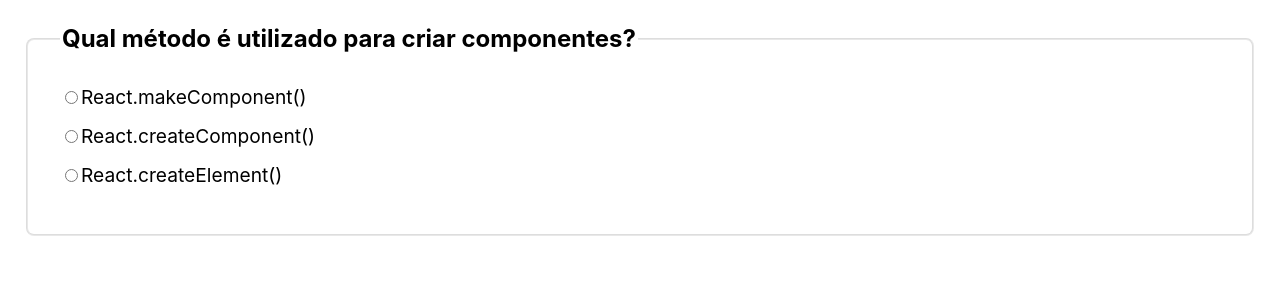
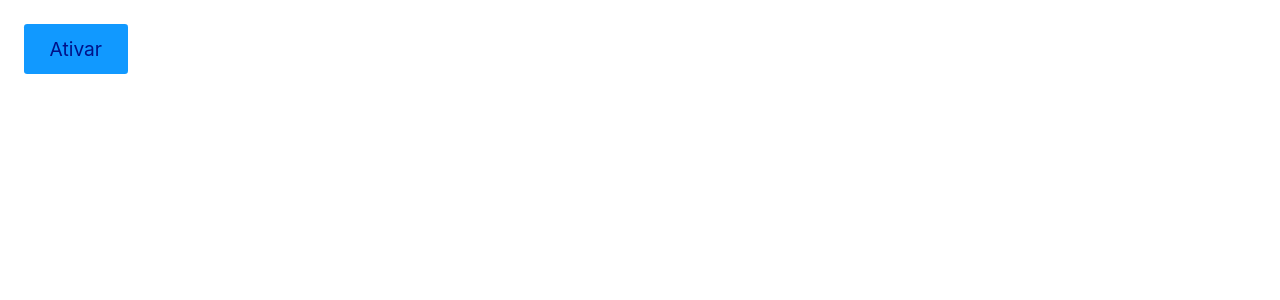
Before and after one commit to GMBermeo/React-Origamid, a React (Create React App) app in the folder appreact/: page / in a window 1280 px wide. Shown: the top 300 px of the page. Built offline with nearby package versions, Linux system fonts and the light colour scheme.

Commit message:
📖 0505 Animações 1 (CSS: 0501 - 0504)

```diff
--- /dev/null
+++ b/appreact/src/App.css
@@ -0,0 +1,31 @@
+.animateLeft {
+  opacity: 0;
+  transform: translateX(-20px);
+  animation: animateLeft 0.8s forwards;
+}
+
+.slideDown {
+  opacity: 0;
+  transform: translateY(-20px);
+  animation: animateLeft 0.8s forwards;
+}
+
+.zoomIn {
+  opacity: 0;
+  transform: scale(0.8);
+  animation: zoomIn 0.8s forwards;
+}
+
+@keyframes animateLeft {
+  to {
+    opacity: 1;
+    transform: initial;
+  }
+}
+
+@keyframes zoomIn {
+  to {
+    opacity: 1;
+    transform: initial;
+  }
+}
--- a/appreact/src/App.js
+++ b/appreact/src/App.js
@@ -1,75 +1,15 @@
 import React from "react";
-import Pergunta from "./Components/Pergunta";
+import "./App.css";
+import Produto from "./Produto";
 
 const App = () => {
-  const [numeroPergunta, setNumeroPergunta] = React.useState(0);
-  const [resposta, setResposta] = React.useState(null);
-  const [pontuacao, setPontuacao] = React.useState(0);
-
-  const perguntas = [
-    {
-      pergunta: "Qual método é utilizado para criar componentes?",
-      options: [
-        "React.makeComponent()",
-        "React.createComponent()",
-        "React.createElement()",
-      ],
-      resposta: "React.createElement()",
-      id: "p1",
-    },
-    {
-      pergunta: "Como importamos um componente externo?",
-      options: [
-        'import Component from "./Component"',
-        'require("./Component")',
-        'import "./Component"',
-      ],
-      resposta: 'import Component from "./Component"',
-      id: "p2",
-    },
-    {
-      pergunta: "Qual hook não é nativo?",
-      options: ["useEffect()", "useFetch()", "useCallback()"],
-      resposta: "useFetch()",
-      id: "p3",
-    },
-    {
-      pergunta: "Qual palavra deve ser utilizada para criarmos um hook?",
-      options: ["set", "get", "use"],
-      resposta: "use",
-      id: "p4",
-    },
-  ];
-
-  function proximaPergunta() {
-    verificaResposta();
-    setNumeroPergunta(numeroPergunta + 1);
-    setResposta(null);
-  }
-
-  function verificaResposta() {
-    if (resposta === perguntas[numeroPergunta].resposta) {
-      setPontuacao(pontuacao + 1);
-    }
-  }
+  const [ativar, setAtivar] = React.useState(false);
 
   return (
-    <>
-      {numeroPergunta <= perguntas.length - 1 ? (
-        <>
-          <Pergunta
-            perguntas={perguntas}
-            numeroPergunta={numeroPergunta}
-            resposta={resposta}
-            setResposta={setResposta}
-          />
-
-          {resposta && <button onClick={proximaPergunta}>Próxima</button>}
-        </>
-      ) : (
-        <h1>Você acertou {pontuacao} perguntas.</h1>
-      )}
-    </>
+    <div>
+      <button onClick={() => setAtivar(!ativar)}>Ativar</button>
+      {ativar && <Produto />}
+    </div>
   );
 };
 
--- a/appreact/src/Components/Pergunta.js
+++ /dev/null
@@ -1,27 +0,0 @@
-import React from "react";
-import Radio from "../Form/Radio";
-
-const Pergunta = ({ perguntas, numeroPergunta, resposta, setResposta }) => {
-  return (
-    <fieldset
-      style={{
-        padding: "2rem",
-        marginBottom: "1rem",
-        borderColor: "#00000022",
-        borderRadius: "8px",
-      }}
-    >
-      <legend style={{ fontWeight: "bold", fontSize: "1.5rem" }}>
-        {perguntas[numeroPergunta].pergunta}
-      </legend>
-      <Radio
-        style={{ marginBottom: "1rem" }}
-        options={perguntas[numeroPergunta].options}
-        value={resposta}
-        setValue={setResposta}
-      />
-    </fieldset>
-  );
-};
-
-export default Pergunta;
--- a/appreact/src/Form/Radio.js
+++ /dev/null
@@ -1,23 +0,0 @@
-import React from "react";
-
-const Radio = ({ options, value, setValue, ...props }) => {
-  return (
-    <>
-      {options.map((option) => (
-        <label key={option}>
-          <input
-            type="radio"
-            name={option}
-            value={option}
-            checked={value === option}
-            onChange={({ target }) => setValue(target.value)}
-            {...props}
-          />
-          {option}
-        </label>
-      ))}
-    </>
-  );
-};
-
-export default Radio;
--- /dev/null
+++ b/appreact/src/Produto.js
@@ -0,0 +1,12 @@
+import React from "react";
+
+const Produto = () => {
+  return (
+    <div className="slideDown">
+      <h1 className="animateLeft">Produto</h1>
+      <p className="zoomIn">Meu texto.</p>
+    </div>
+  );
+};
+
+export default Produto;
```
